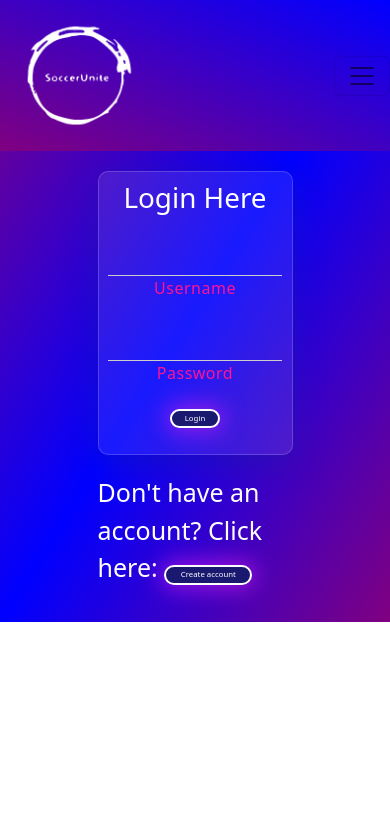
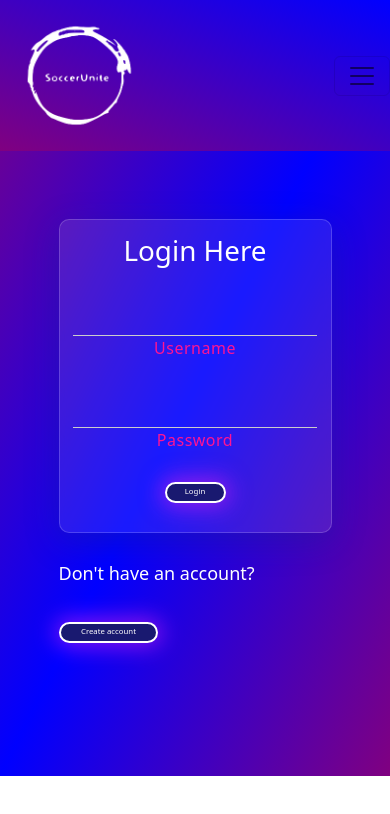
Before and after one commit to siar2112/sokar, a React (Create React App) app in the folder client/: page /login in a window 390 px wide. Shown: the top 814 px of the page. Built offline with nearby package versions, Linux system fonts and the light colour scheme.

Commit message:
Initial commit

```diff
--- a/client/package.json
+++ b/client/package.json
@@ -2,6 +2,7 @@
   "name": "soccer",
   "version": "0.1.0",
   "private": true,
+  "proxy": "http://localhost:9000",
   "dependencies": {
     "@testing-library/jest-dom": "^5.16.5",
     "@testing-library/react": "^13.4.0",
@@ -18,7 +19,8 @@
     "start": "react-scripts start",
     "build": "react-scripts build",
     "test": "react-scripts test",
-    "eject": "react-scripts eject"
+    "eject": "react-scripts eject",
+    "heroku-postbuild": "npm run build"
   },
   "eslintConfig": {
     "extends": [
--- a/client/src/components/carousel.js
+++ b/client/src/components/carousel.js
@@ -1,5 +1,6 @@
 import React from 'react';
 import LinkButton from './linkButton';
+import './stylesFiles/mobileView/mobileCarousel.css';
 
 
 
@@ -9,7 +10,7 @@ const Carousel= ()=>{
             <div className="carousel-inner">
                 <div className="carousel-item active">
                     <img style={{height:"700px"}} src="/joshua-hoehne-Rrcyop6jvDA-unsplash.jpg" className="d-block w-100" alt="Slide 1" />
-                    <div className="carousel-caption" style={{ position: 'absolute', width:"30%", top: '30%', right:'90%', textAlign:'justify'}}>
+                    <div className="carousel-caption mobileChange" style={{ position: 'absolute', width:"30%", top: '30%', right:'90%', textAlign:'justify'}}>
                         <p style={{fontSize:"25px"}}> SoccerUnite is the place to find soccer near you, bringing together
                             local players, teams, and fans in a vibrant, unified community. Discover local leagues,
                             tournaments, or even start your own career with SoccerUnite's easy-to-use platform.
@@ -19,7 +20,7 @@ const Carousel= ()=>{
                 </div>
                 <div className="carousel-item">
                     <img style={{height:"700px"}} src="/emilio-garcia-AWdCgDDedH0-unsplash.jpg" className="d-block w-100" alt="Slide 2" />
-                    <div className="carousel-caption" style={{ position: 'absolute', width:"30%", top: '20%', right:'90%', textAlign:'justify'}}>
+                    <div className="carousel-caption mobileChange" style={{ position: 'absolute', width:"30%", top: '20%', right:'90%', textAlign:'justify'}}>
                         <p style={{fontSize:"22px"}}> Always dreamed of being treated like a pro soccer star? SoccerUnite provides a detailed analysis of
                             your profile based on the results you display during the events on our
                             platform and ranks you among other local players.
@@ -27,7 +28,7 @@ const Carousel= ()=>{
                             to help improve your game and track your progress over time. Create your account now
                             and rise to the challenge; take the first step towards
                             your soccer dreams today with SoccerUnite!</p>
-                        <LinkButton style={{marginTop:"5%"}} link="/createAccount" buttonText="Start your journey"/>
+                        <LinkButton className="StartJourneyButt" style={{marginTop:"5%"}} link="/createAccount" buttonText="Start your journey"/>
                     </div>
                 </div>
                 <div className="carousel-item">
--- a/client/src/components/loginForm.js
+++ b/client/src/components/loginForm.js
@@ -3,6 +3,7 @@ import { useUserSession } from './UserSession';
 import InputTextField from './inputTextField';
 import LinkButton from './linkButton';
 import { useNavigate } from 'react-router-dom';
+import './stylesFiles/mobileView/mobileLoginForm.css';
 
 const LoginForm = () => {
     const { userSession, setUserSession } = useUserSession();
@@ -57,7 +58,7 @@ const LoginForm = () => {
 
     return (
         <div>
-            <div style={{paddingLeft:"25%",paddingRight:"25%",paddingBottom:"5%",}}>
+            <div className="formContainer" style={{paddingLeft:"25%",paddingRight:"25%",paddingBottom:"5%",}}>
                 <form onSubmit={handleSubmit} style={{background: "rgba( 255, 255, 255, 0.1 )", boxShadow: "0 8px 32px 0 rgba( 31, 38, 135, 0.37 )",
                     backdropFilter: "blur( 5px )", borderRadius: "10px", border: "1px solid rgba( 255, 255, 255, 0.18 )",
                     marginTop:"10%"}}>
@@ -75,7 +76,7 @@ const LoginForm = () => {
                     </ul>
                 </form>
                 <div style={{marginTop:"10%"}}>
-                    <p style={{fontSize:"25px", color:"white"}}>Don't have an account? Click here: <LinkButton style={{marginLeft:"5%"}} link="/createAccount" buttonText="Create account"/></p>
+                    <p className="loginText" style={{fontSize:"25px", color:"white"}}>Don't have an account? <br/><br/><LinkButton style={{marginTop:"5%"}} link="/createAccount" buttonText="Create account"/></p>
                 </div>
             </div>
         </div>
--- /dev/null
+++ b/client/src/components/stylesFiles/mobileView/mobileCarousel.css
@@ -0,0 +1,14 @@
+
+
+@media screen and (max-width:1000px) {
+    .carousel-caption{
+        right: 0;
+        font-size: 18px!important;
+    }
+    .mobileChange{
+        text-align: left !important;
+        top:10% !important;
+        width: 80% !important;
+        right: 0;
+    }
+}
--- /dev/null
+++ b/client/src/components/stylesFiles/mobileView/mobileLoginForm.css
@@ -0,0 +1,14 @@
+@media screen and (max-width:1000px) {
+    .formContainer{
+        padding-left:15% !important;
+        padding-right: 15% !important;
+        padding-bottom: 30% !important;
+    }
+    .formContainer form{
+        margin-top: 25% !important;
+    }
+
+    .loginText{
+        font-size: 18px !important;
+    }
+}
```
Also changed, not shown: package.json (added, +14 -0 lines), client/src/App.css (line endings or trailing spaces), 22 other files (tests, documents, lock files or other folders).
